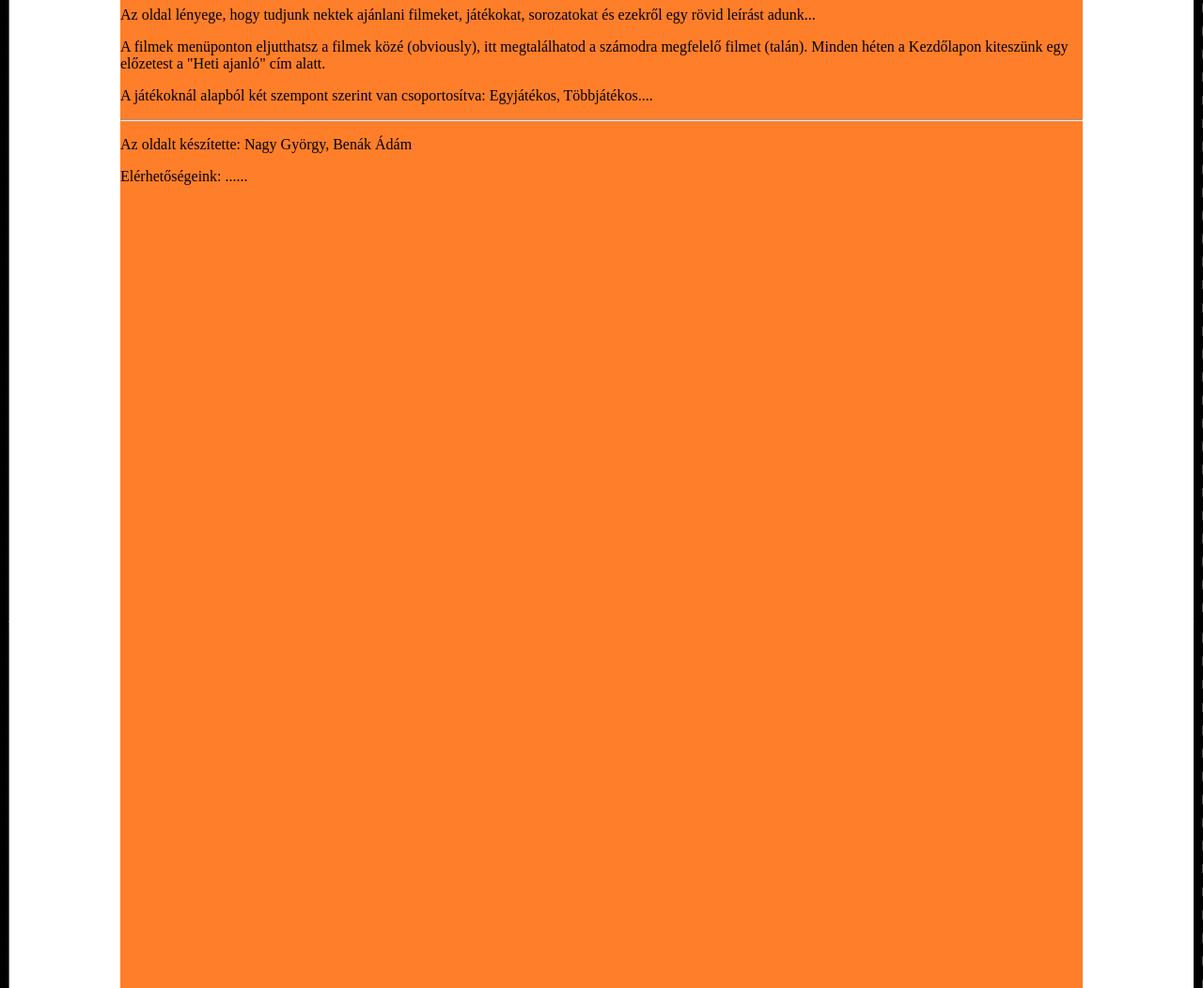
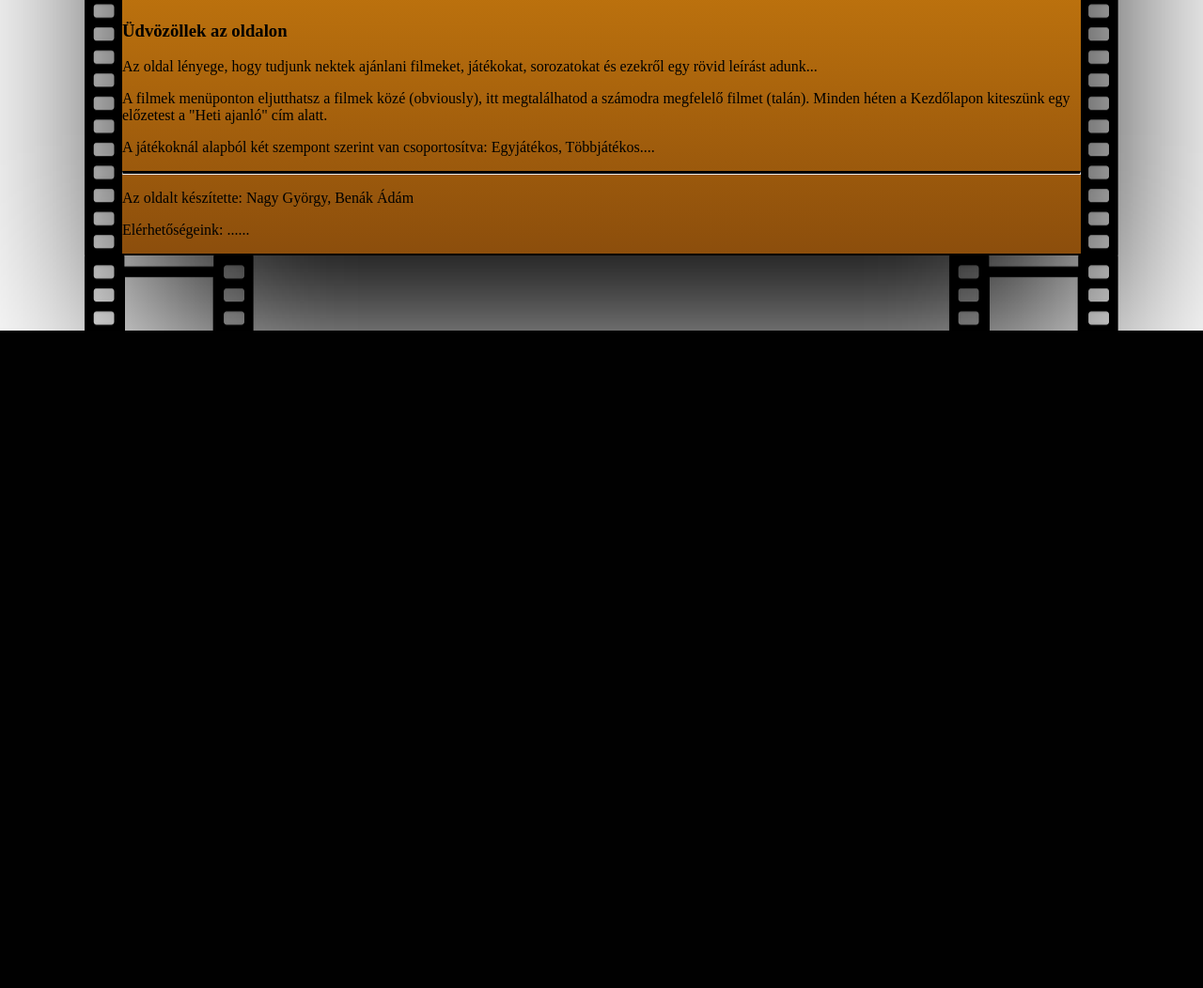
Before and after one commit to PotaThrone/projekt-munka, a PHP site: page / in a window 1280 px wide. Shown: the part 448-1500 px from the top of the page at 94% size. After the commit the page ends 800 px from the top, so only its background shows below. Run offline with PHP 8.4, Linux system fonts and the light colour scheme.

Commit message:
Update style.css

```diff
--- a/css/style.css
+++ b/css/style.css
@@ -2,7 +2,11 @@ header nav div{
     width: 25%;
     float: left;
     background-color: #000000;
-
+    text-align: center;
+    padding: 20px 0;
+    font-size: 20px;
+    box-sizing: border-box;
+    border: 5px solid black;
 }
 a{
     text-decoration: none;
@@ -14,34 +18,92 @@ a:hover,header nav div:hover{
     color: #000000;
 }
 header img{
-    width: 20%;
-    height: 20%;
+    width: 100%;
+    height: 100px;
 }
-html{
-    background-image: url("../img/filmszalag.png");
-    background-position: center;
-    background-repeat: repeat;
+html {
+    background-image: url("../img/filmszalag.png"), url("../img/filmszalag.png");
+    background-position: right, left;
+    background-repeat: repeat-y;
     background-attachment: local;
 }
-td:nth-child(3),td:nth-child(3){
-    width: 1500px;
+td:nth-child(2),th:nth-child(2){
+    width: 50%;
+    vertical-align: top;
+}
+td:nth-child(3),th:nth-child(3){
+    width: 20%;
+    vertical-align: top;
 }
 
 
 
+td:nth-child(1){
+    width: 30%;
+    height: 200px;
+    box-sizing: border-box;
+    padding: 0;
+    margin: 0;
+}
+
+
+table img{
+    width: 100%;
+    height: 100%;
+    display: block;
+}
+
+
+th, td{
+    text-align: left;
+    border: 2px solid black;
+    padding:5px;
+}
+
+
 table{
-    border: 2px solid #000000;
+
     border-top: none;
+    border-collapse: collapse;
+    width: 100%;
+}
+td:hover{
     background: #d4c011;
 }
+th{
+    border: none;
+}
+
 table:hover{
-    background: #d48d11;
+
     transition: z-index 3s;
 }
 
 body{
     width: 80%;
     margin: 0 auto;
-    background-color: hsl(24, 100%, 58%);
-    height: 1500px;
+    background-image: linear-gradient(#e27a26, #ca7c0e, #8c4e0c);
+    height: 100%;
+    box-shadow: 10px 100px 200px black;
+    box-sizing: border-box;
+    border: 2px solid black;
+    border-collapse: collapse;
 }
+h2{
+    box-sizing: border-box;
+    padding: 70px 0 0 5px;
+
+}
+.cim{
+    font-size: 20px;
+    font-weight: bold;
+}
+
+hr{
+    border-top: 3px solid black;
+
+}
+.elso{
+    border: 0;
+    background-color: inherit;
+}
```
